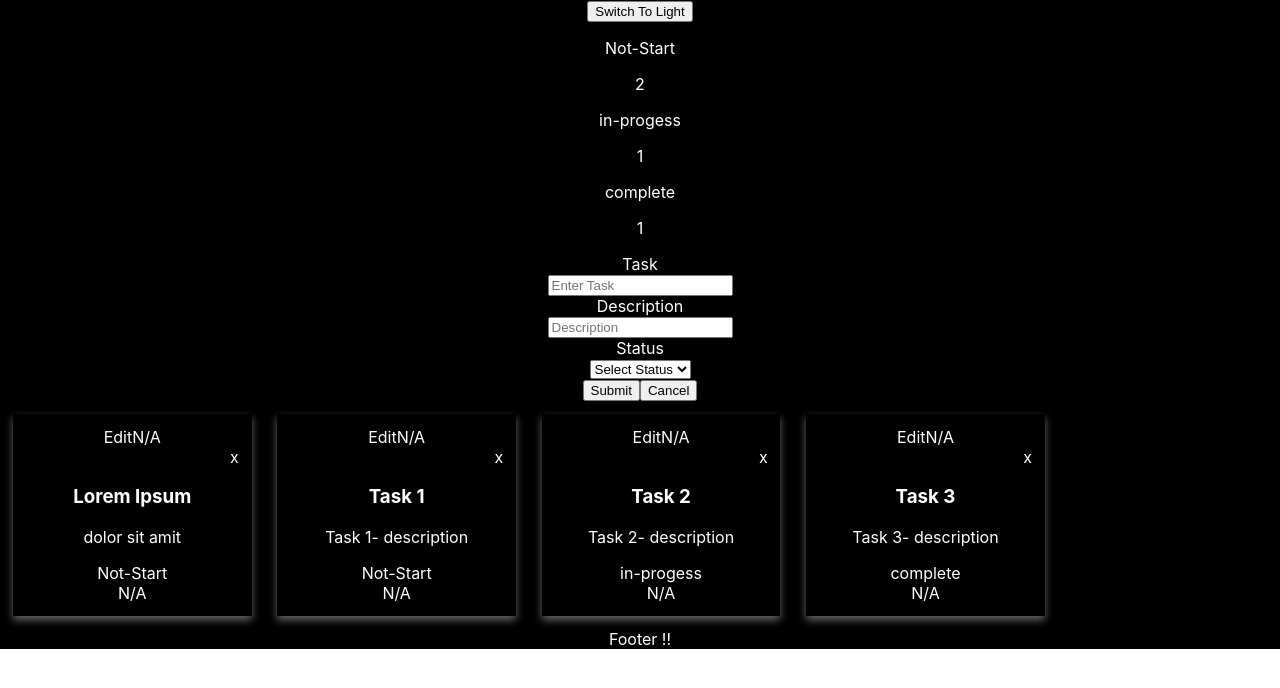
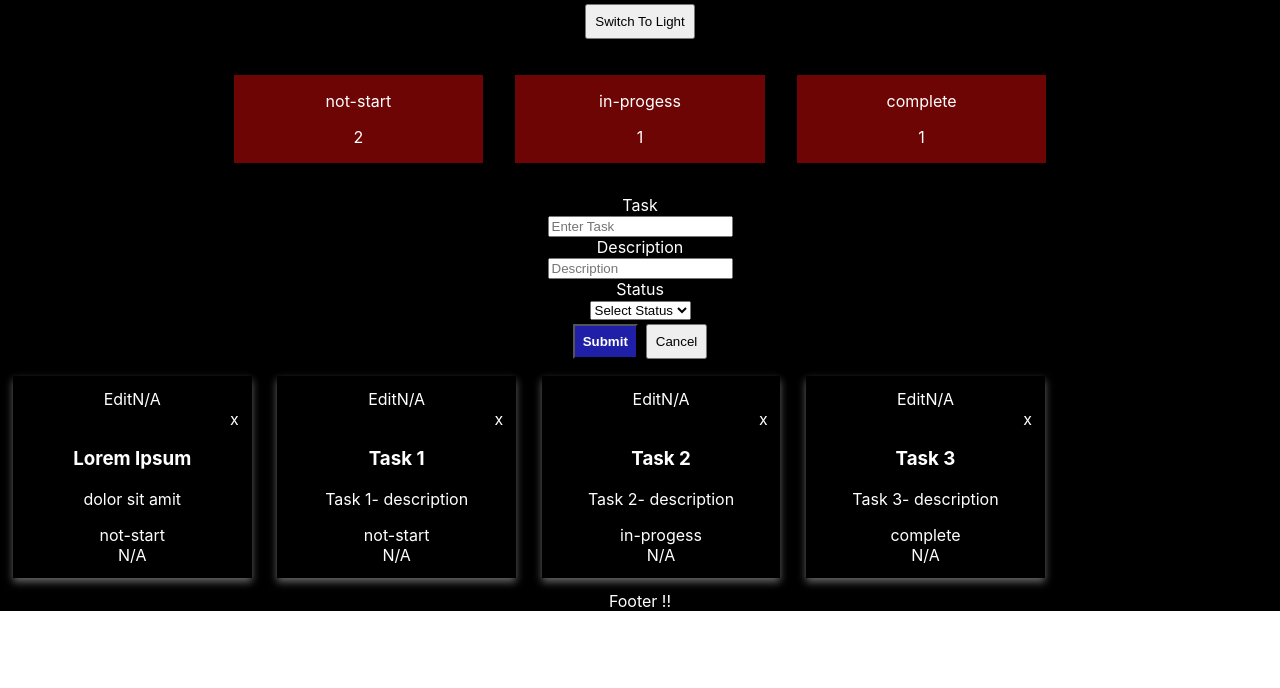
Before and after one commit to sj-reactjs/react-todo, a React (Create React App) app: page / in a window 1280 px wide. Shown: the top 688 px of the page. Built offline with nearby package versions, Linux system fonts and the light colour scheme.

Commit message:
added stats card

```diff
--- a/src/components/Dashboard.js
+++ b/src/components/Dashboard.js
@@ -16,8 +16,13 @@ function Dashboard() {
     const { todoData } = React.useContext(TodoDataContext)
     const statCards = getTodoStats(todoData)
     return (
-        <div>
-            {Object.keys(statCards).map((stat, i) => <span className="card" key={i}><p>{stat}</p><p>{statCards[stat]}</p></span>)}
+        <div className="stats-card">
+            {Object.keys(statCards).map((stat, i) => (
+                <span className="card" key={i}>
+                    <p>{stat}</p>
+                    <p>{statCards[stat]}</p>
+                </span>
+            ))}
         </div>
     )
 }
--- a/src/index.css
+++ b/src/index.css
@@ -1,3 +1,5 @@
+
+
 body {
   margin: 0;
   font-family: -apple-system, BlinkMacSystemFont, 'Segoe UI', 'Roboto', 'Oxygen',
@@ -53,3 +55,34 @@ code {
   display: grid;
   justify-content: right;
 }
+
+.stats-card {
+  display: flex;
+  margin: 1rem;
+  justify-content: center;
+}
+
+.stats-card span.card{
+  margin: 1rem;
+  width: 20%;
+  background-color: rgb(110, 5, 5);
+  color: #fff;
+}
+
+button {
+  padding: 0.5rem;
+  margin: 0.25rem;
+}
+
+button[type="submit"]{
+  background-color: #1f1fa8;
+  color: #fff;
+  font-weight: bold;
+}
+button[type="submit"]:hover{
+  background-color: #17177e;
+  font-weight: bold;
+}
+button[type="cancel"]{
+  background-color: #fff;
+}
--- a/src/mock/initial-data.js
+++ b/src/mock/initial-data.js
@@ -3,7 +3,7 @@ export const defaultData = [
         "id": '1',
         "task": "Lorem Ipsum ",
         "description": "dolor sit amit",
-        "status": "Not-Start",
+        "status": "not-start",
         "created_on": "",
         "last_updated_on": "",
     },
@@ -11,7 +11,7 @@ export const defaultData = [
         "id": '2',
         "task": "Task 1",
         "description": "Task 1- description",
-        "status": "Not-Start",
+        "status": "not-start",
         "created_on": "",
         "last_updated_on": "",
     },
```
